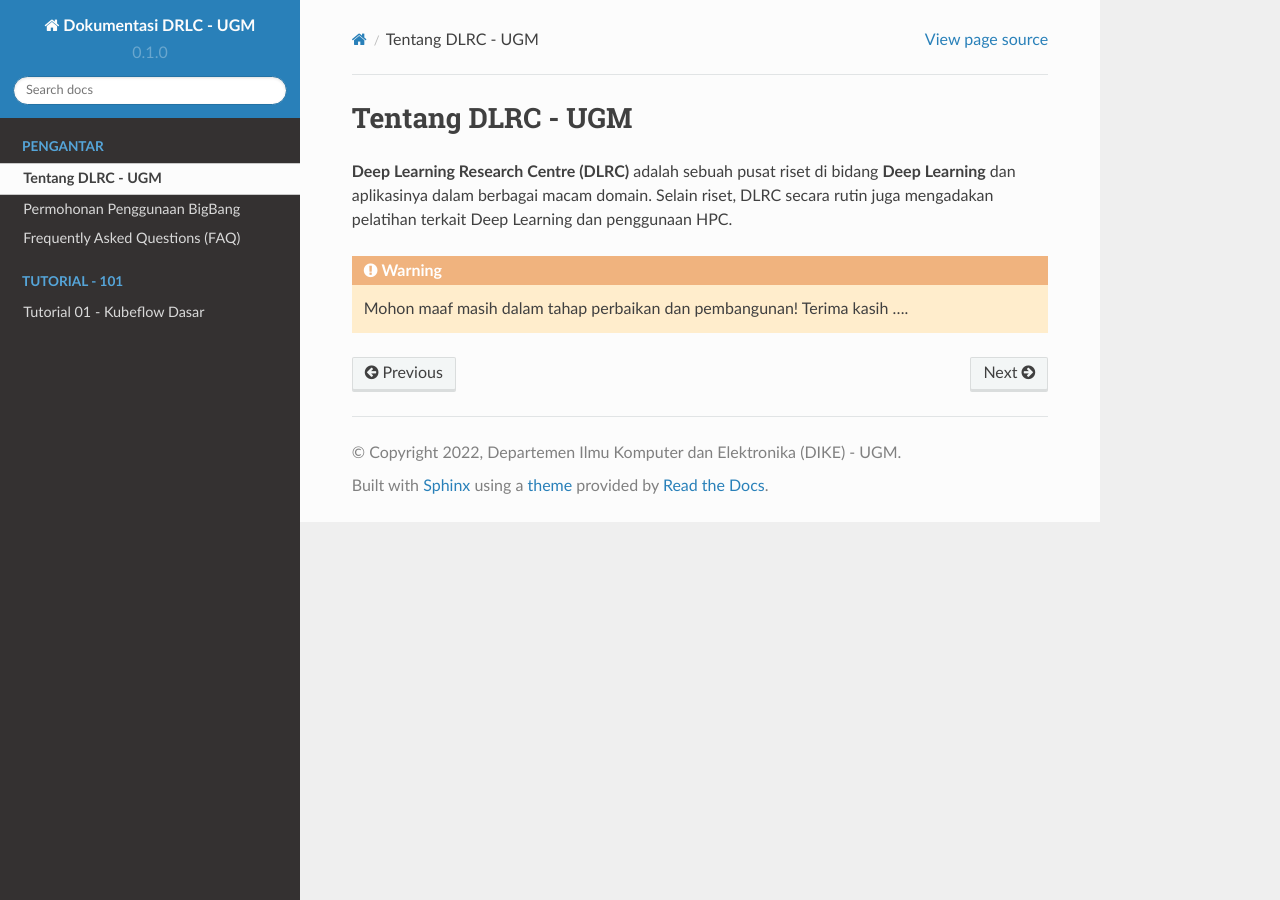
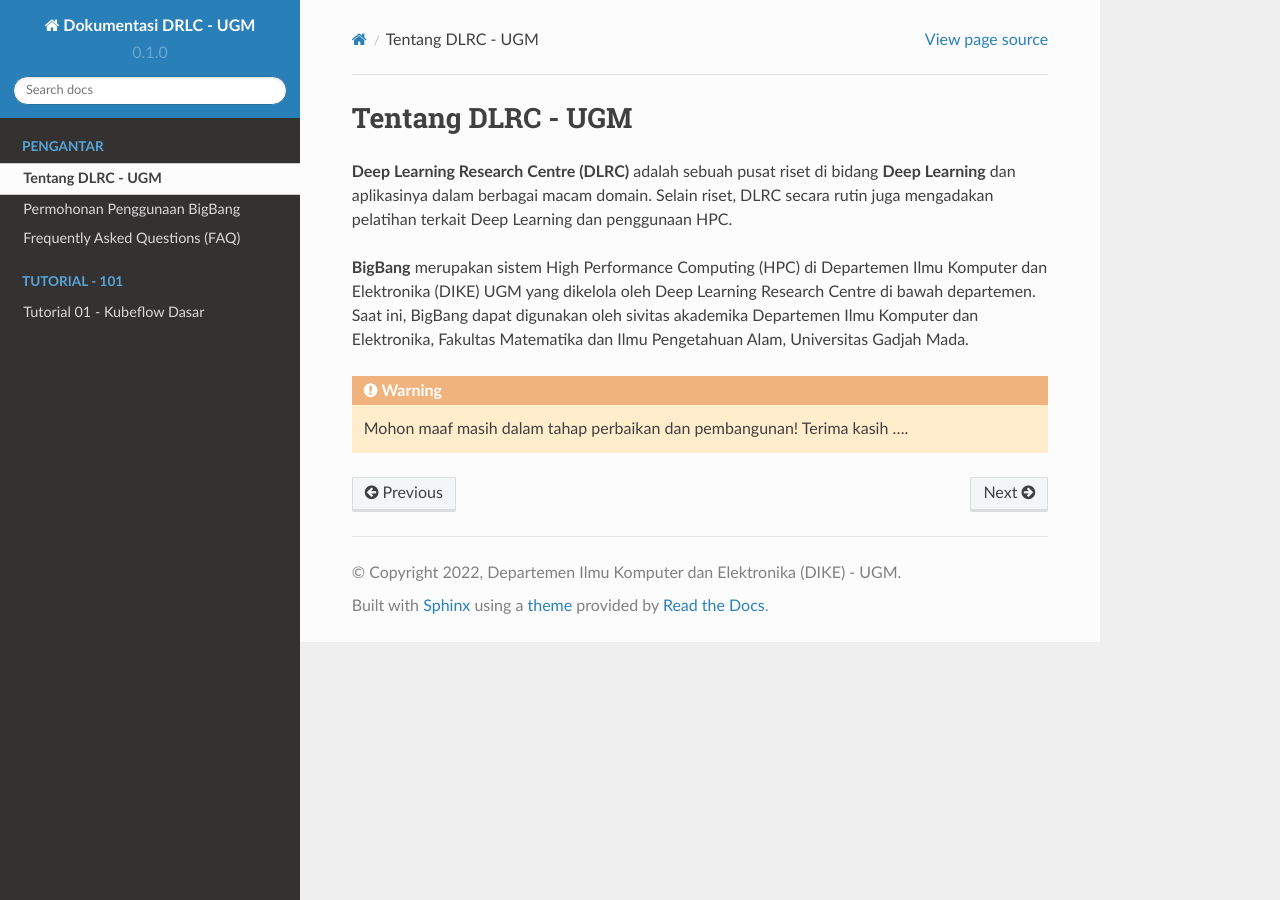
Before and after one commit to alldino/tutorial-hpc-dike-ugm, a Sphinx documentation site: the page built from docs/source/pengantar/tentang.rst, in a window 1280 px wide. Built offline with Sphinx 7.4.7 and the Read the Docs theme 2.0.0, drawn with Linux system fonts in a browser that asks for light colours.

Commit message:
Update tentang.rst

```diff
--- a/docs/source/pengantar/tentang.rst
+++ b/docs/source/pengantar/tentang.rst
@@ -3,6 +3,8 @@
 
 **Deep Learning Research Centre (DLRC)** adalah sebuah pusat riset di bidang **Deep Learning** dan aplikasinya dalam berbagai macam domain. Selain riset, DLRC secara rutin juga mengadakan pelatihan terkait Deep Learning dan penggunaan HPC.
 
+**BigBang** merupakan sistem High Performance Computing (HPC) di Departemen Ilmu Komputer dan Elektronika (DIKE) UGM yang dikelola oleh Deep Learning Research Centre di bawah departemen. Saat ini, BigBang dapat digunakan oleh sivitas akademika Departemen Ilmu Komputer dan Elektronika, Fakultas Matematika dan Ilmu Pengetahuan Alam, Universitas Gadjah Mada.
+
 .. warning::
 
     Mohon maaf masih dalam tahap perbaikan dan pembangunan!
```
